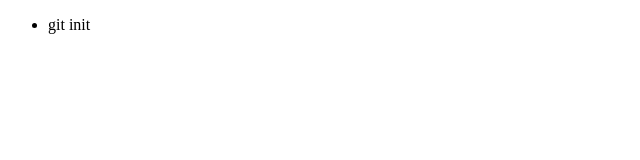
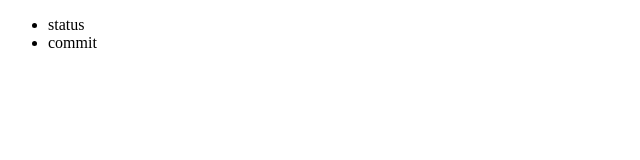
Before and after one commit to mmarcinek/learning-git, a plain HTML site: page index.html in a window 1280 px wide. Shown: the full height of the page, 0-640 px from the left. Drawn offline with Linux system fonts and the light colour scheme.

Commit message:
added a command

```diff
--- a/index.html
+++ b/index.html
@@ -6,7 +6,8 @@
 </head>
 <body>
 	<ul>
-		<li>git init</li>
+		<li>status</li>
+		<li>commit</li>
 	</ul>
 </body>
 </html>
```
